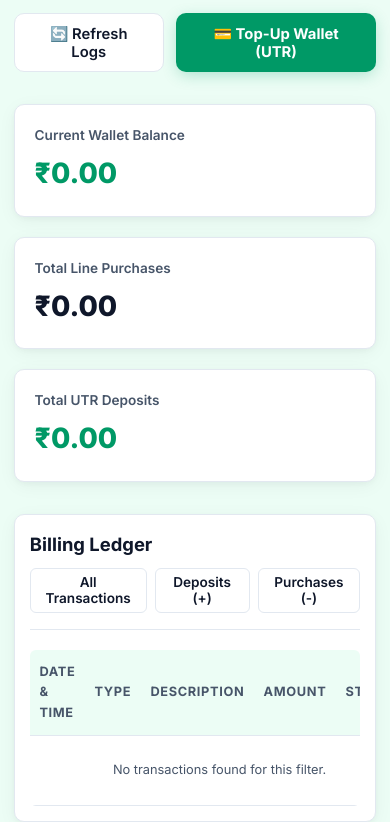
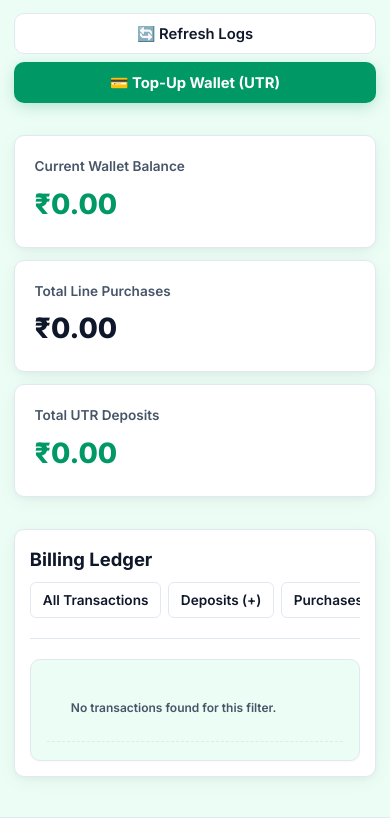
Before and after one commit to ytpremium78246-cell/esim, a website: page transactions.html in a window 390 px wide. Shown: the part 314-1136 px from the top of the page. Drawn offline with Linux system fonts and the light colour scheme; sample sign-in values are in the browser's storage.

Commit message:
Mobile banking feed layout for transaction history and mobile UI responsiveness polish

```diff
--- a/styles.css
+++ b/styles.css
@@ -892,15 +892,85 @@ body {
     gap: 1rem !important;
   }
 
-  /* Table Responsive Mobile Fix */
+  /* Table Card Transformation for Mobile Banking Feed */
   .table-responsive {
-    border-radius: var(--radius-sm);
-    -webkit-overflow-scrolling: touch;
+    overflow-x: visible;
   }
 
-  .data-table th, .data-table td {
-    padding: 0.75rem 0.6rem;
-    font-size: 0.8rem;
+  .data-table {
+    display: block;
+  }
+
+  .data-table thead {
+    display: none;
+  }
+
+  .data-table tbody {
+    display: flex;
+    flex-direction: column;
+    gap: 0.75rem;
+  }
+
+  .data-table tr {
+    display: flex;
+    flex-direction: column;
+    background: var(--bg-main);
+    border: 1px solid var(--border-color);
+    border-radius: var(--radius-md);
+    padding: 0.85rem 1rem;
+    gap: 0.35rem;
+    box-shadow: 0 1px 3px rgba(0,0,0,0.03);
+  }
+
+  .data-table tr:hover td {
+    background: transparent;
+  }
+
+  .data-table td {
+    padding: 0.15rem 0;
+    border-bottom: none;
+    display: flex;
+    justify-content: space-between;
+    align-items: center;
+    font-size: 0.85rem;
+  }
+
+  .data-table td:first-child {
+    font-size: 0.75rem;
+    color: var(--fg-muted);
+    border-bottom: 1px dashed var(--border-color);
+    padding-bottom: 0.4rem;
+    margin-bottom: 0.25rem;
+    font-weight: 600;
+  }
+
+  .mobile-flex-col {
+    flex-direction: column !important;
+    width: 100% !important;
+    gap: 0.5rem !important;
+  }
+
+  .mobile-flex-col .btn {
+    width: 100% !important;
+  }
+
+  .mobile-filter-pills {
+    display: flex;
+    overflow-x: auto;
+    -webkit-overflow-scrolling: touch;
+    width: 100%;
+    padding-bottom: 0.25rem;
+    gap: 0.4rem !important;
+  }
+
+  .mobile-filter-pills .btn {
+    white-space: nowrap;
+    flex: 1;
+  }
+
+  .summary-stats-grid {
+    grid-template-columns: 1fr !important;
+    gap: 0.75rem !important;
   }
 
   /* Toast Notifications on Mobile */
--- a/transactions.html
+++ b/transactions.html
@@ -51,14 +51,14 @@
             </h1>
             <p style="color: var(--fg-muted); margin-top: 0.25rem;">Complete audit log of wallet top-ups, UTR deposits, and virtual line acquisitions.</p>
           </div>
-          <div style="display: flex; gap: 0.75rem;">
+          <div class="mobile-flex-col" style="display: flex; gap: 0.75rem;">
             <button class="btn btn-secondary" onclick="initTransactionsPage()">🔄 Refresh Logs</button>
             <button class="btn btn-primary" onclick="openModal('depositModal')">💳 Top-Up Wallet (UTR)</button>
           </div>
         </div>
 
         <!-- Summary Stat Cards -->
-        <div style="display: grid; grid-template-columns: repeat(auto-fit, minmax(220px, 1fr)); gap: 1.25rem; margin-bottom: 2rem;">
+        <div class="summary-stats-grid" style="display: grid; grid-template-columns: repeat(auto-fit, minmax(220px, 1fr)); gap: 1.25rem; margin-bottom: 2rem;">
           <div class="panel-box" style="padding: 1.25rem;">
             <div style="font-size: 0.85rem; color: var(--fg-muted); font-weight: 600;">Current Wallet Balance</div>
             <div id="stat-wallet-bal" style="font-size: 1.75rem; font-weight: 800; color: var(--accent-green); margin-top: 0.25rem;">₹20</div>
@@ -77,7 +77,7 @@
         <div class="panel-box">
           <div class="panel-header">
             <div class="panel-title">Billing Ledger</div>
-            <div style="display: flex; gap: 0.5rem;">
+            <div class="mobile-filter-pills" style="display: flex; gap: 0.5rem;">
               <button class="btn btn-secondary btn-sm" onclick="filterTransactions('ALL')">All Transactions</button>
               <button class="btn btn-secondary btn-sm" onclick="filterTransactions('DEPOSIT')">Deposits (+)</button>
               <button class="btn btn-secondary btn-sm" onclick="filterTransactions('PURCHASE')">Purchases (-)</button>
```
